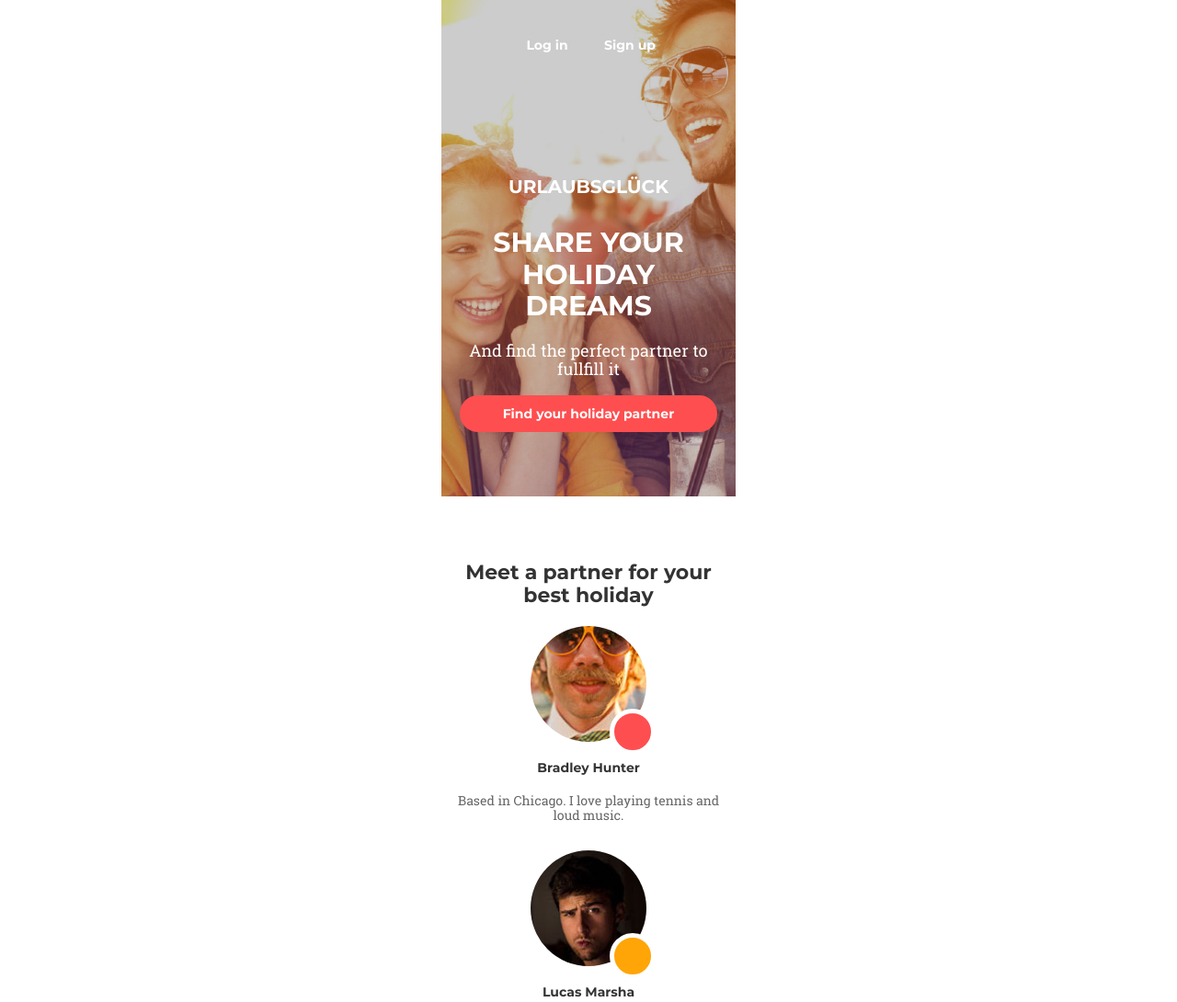
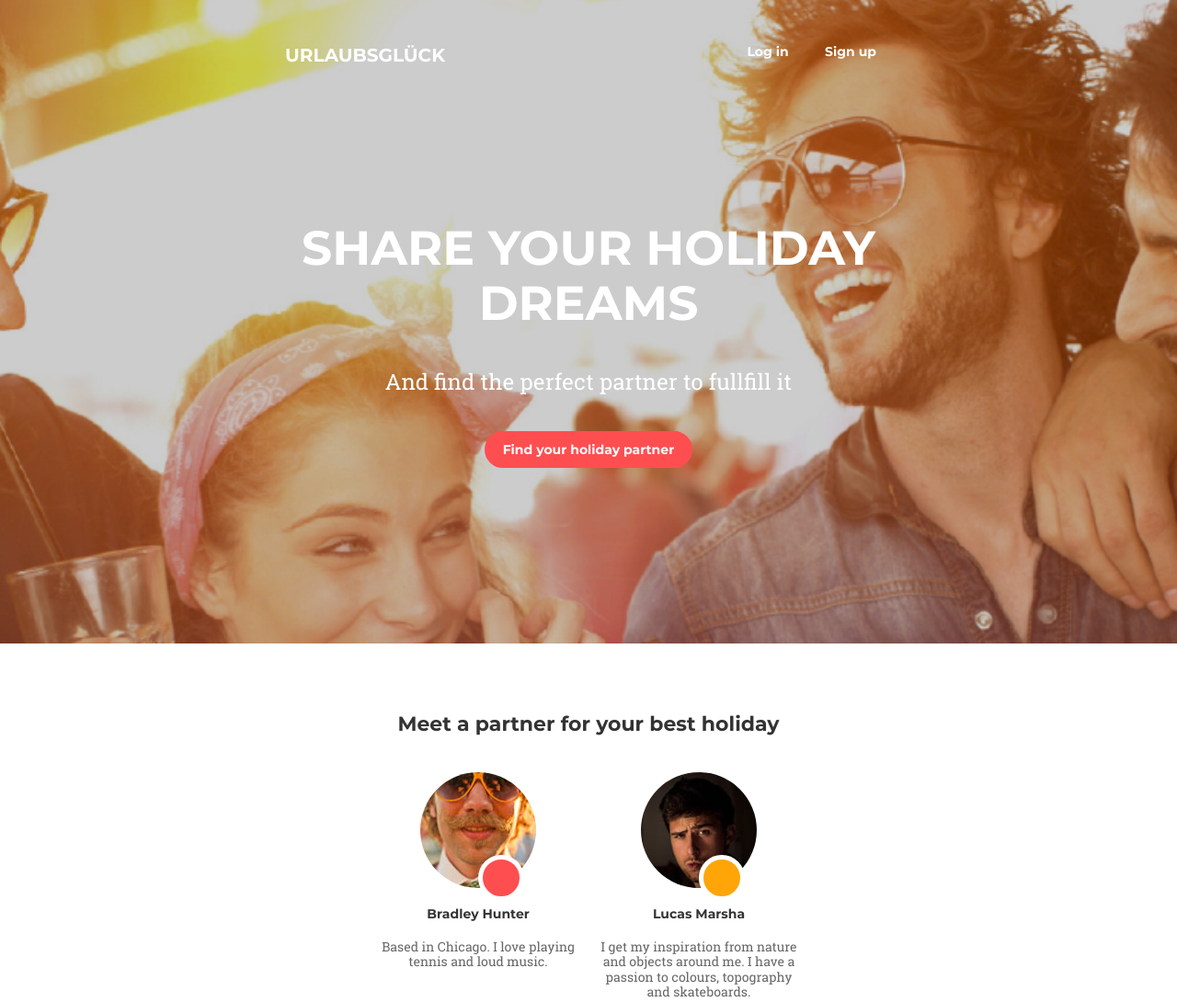
Before and after one commit to Alexandr100416/goit-fe-course, a plain HTML site: page Module-8/index.html in a window 1280 px wide. Shown: the top 1090 px of the page at 92% size. Drawn offline with Linux system fonts and the light colour scheme; files whose address does not match are found by name.

Commit message:
fixced child

```diff
--- a/Module-8/css/styles.css
+++ b/Module-8/css/styles.css
@@ -25,6 +25,7 @@ html {
 }
 
 a {
+    display: block;
     text-decoration: none;
 }
 
@@ -57,7 +58,6 @@ ol {
     background-repeat: no-repeat;
     background-position: center top;
     background-size: cover;
-    width: 320px;
     height: 540px;
     margin-bottom: 70px;
 }
@@ -130,6 +130,11 @@ ol {
     border: 2px solid #ff4e50;
     border-radius: 30px;
 }
+
+.header__title_tablet {
+    display: none;
+}
+
 .sections-title {
     text-align: center;
     font-family: "MontserratB", Arial, Helvetica, sans-serif;
@@ -211,3 +216,79 @@ ol {
     background-image: url(/img/air.png);
     background-color: #4e73db;
 }
+
+
+@media (min-width: 768px) {
+    .container {
+        width: 660px;
+    }
+
+    .header__title_tablet {
+        display: block;
+    }
+
+    .header__title_mobile {
+        display: none;
+    }
+
+    .navigation {
+        display: flex;
+        justify-content: space-between;
+        align-items: center;
+        margin-bottom: 160px;
+
+    }
+    .header {
+        display: block;
+        padding-top: 40px;
+        height: 700px;
+        background-image: url(/img/fontable.png);
+        margin: 0;
+        margin-bottom: 75px;
+    }
+    .header__title {
+        margin: 0;
+    }
+    .header__list {
+        margin: 0;
+        padding: 0;
+    }
+    .sub-title {
+        font-size: 52px;
+        margin: 0;
+        padding: 0;
+        margin-bottom: 42px;
+
+    }
+    .header__subtitle {
+        font-size: 24px;
+        margin: 0;
+        margin-bottom: 40px;
+    }
+    .header__btn {
+        width: 226px;
+        height: 40px;
+    }
+    .sections-title {
+        margin: 0;
+        margin-bottom: 40px;
+    }
+    .team__list-item-text {
+        margin: 0;
+        margin-bottom: 60px;
+    }
+      .team__list-information {
+          display: flex;
+          flex-wrap: wrap;
+          justify-content: center;
+
+      }
+      .team__list-item {
+          width: 240px;
+          padding: 0 10px;
+
+      }
+
+
+
+}
--- a/Module-8/index.html
+++ b/Module-8/index.html
@@ -12,6 +12,7 @@
     <header class="header">
         <div class="container">
             <nav class="navigation">
+                <a class="header__title header__title_tablet">urlaubsglück</a>
                 <ul class="header__list">
                     <li class="header__list-item">
                         <a href="#" class="header__list-link">Log in</a>
@@ -21,7 +22,7 @@
                     </li>
                 </ul>
             </nav>
-            <h1 class="header__title">urlaubsglück</h1>
+            <a class="header__title header__title_mobile">urlaubsglück</a>
             <h2 class="sub-title">share your holiday dreams</h2>
             <p class="header__subtitle">And find the perfect partner to fullfill it</p>
             <button class="header__btn">Find your holiday partner</button>
```
Also changed, not shown: Module-8/img/fontable.png (added).
